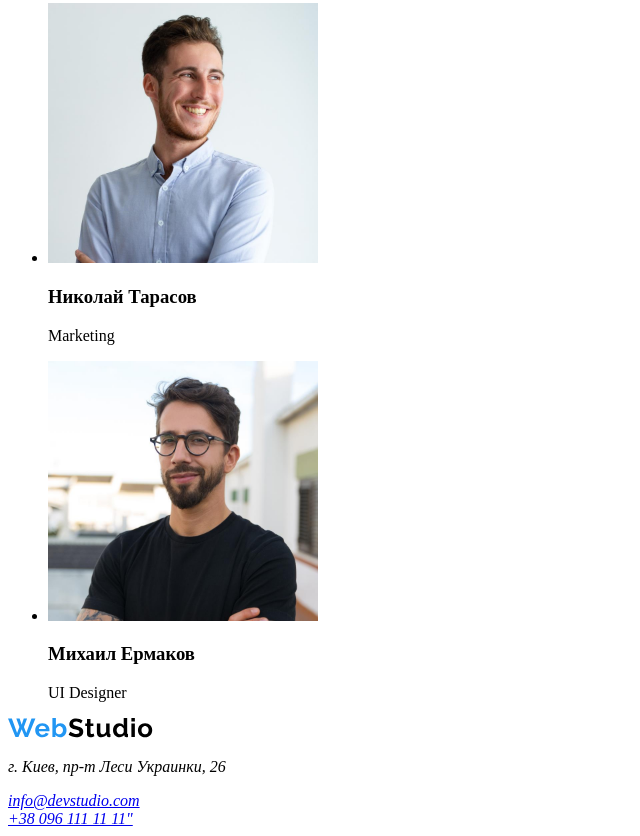
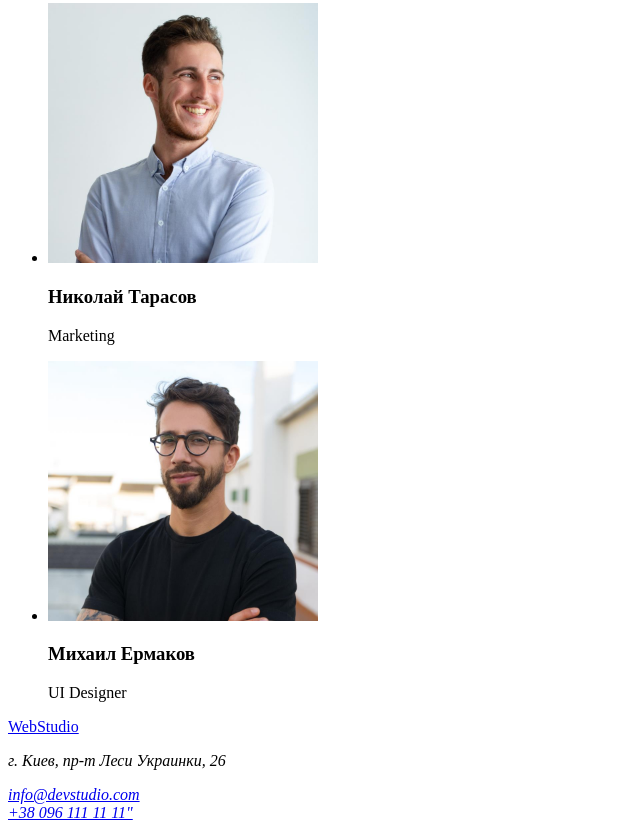
Before and after one commit to ffarenn/goit-markup-hw-01, a plain HTML site: page index.html in a window 1280 px wide. Shown: the part 2333-3169 px from the top of the page, without its empty margins (0-640 px from the left). Drawn offline with Linux system fonts and the light colour scheme.

Commit message:
Изменяет лого в футере ввиде текста, редактирует тег <nav>

```diff
--- a/index.html
+++ b/index.html
@@ -20,11 +20,11 @@
                 <li><a href="">Контакты</a></li>
             </ul>
 
+        </nav>
             <ul>
                 <li><a href="mailto:info@devstudio.com">info@devstudio.com</a></li>
                 <li><a href="tel:+380961111111">+38 096 111 11 11"</a></li>
             </ul>
-        </nav>
     </header>
 
     <main>
@@ -104,8 +104,7 @@
     </main>
 
     <footer>
-        <a href="/">
-            <img src="./images/WebStudio.svg" alt="лого компании"></a>
+        <a href="/">WebStudio</a>
 
         <!-- Address section -->
         <address>
```
